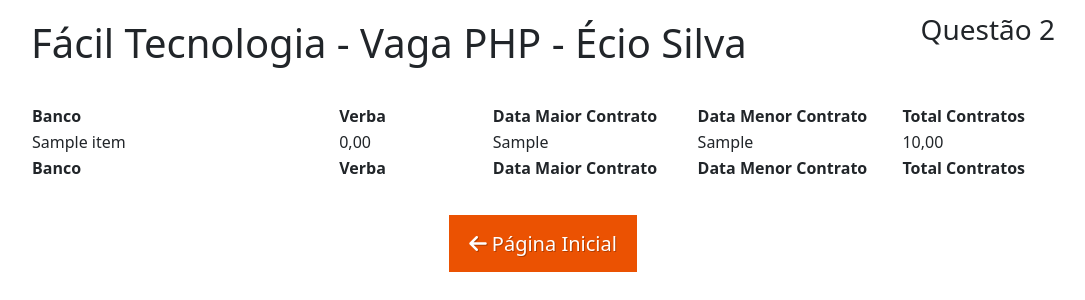
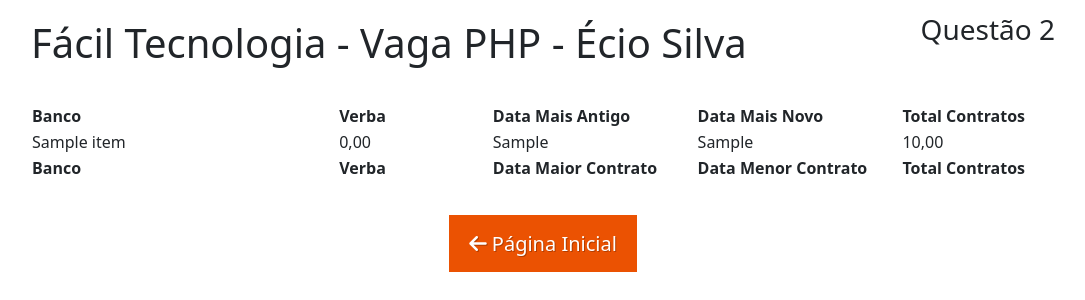
Before and after one commit to eciosilva/faciltecnologia-assessment, a PHP site: template src/App/View/default/questao2.html.twig in a window 1280 px wide. Shown: the part 308-608 px from the top of the page, without its empty margins (97-1182 px from the left). Run offline with PHP 8.4, Linux system fonts and the light colour scheme; the template is opened without the code that fills it: most values are stand-ins (such as "Sample title", 1, 10 or a date in 2020); some libraries are stand-ins or nearby versions.

Commit message:
FIX: Labels de antiguidade dos contratos (Questão 2)

```diff
--- a/src/App/View/default/questao2.html.twig
+++ b/src/App/View/default/questao2.html.twig
@@ -10,8 +10,8 @@
       <tr>
         <th>Banco</th>
         <th width="15%">Verba</th>
-        <th width="20%">Data Maior Contrato</th>
-        <th width="20%">Data Menor Contrato</th>
+        <th width="20%">Data Mais Antigo</th>
+        <th width="20%">Data Mais Novo</th>
         <th width="15%">Total Contratos</th>
       </tr>
     </thead>
```
